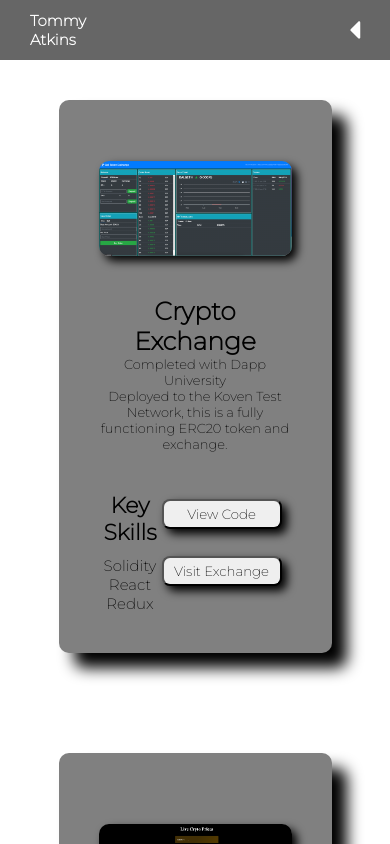
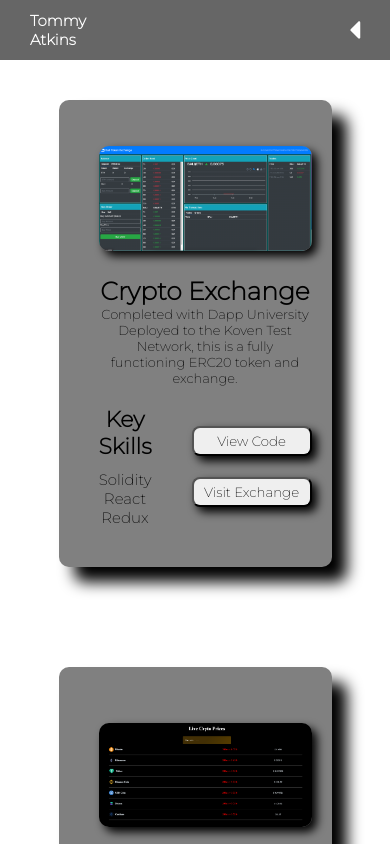
Before and after one commit to Tommy15101/my-portfolio, a React (Create React App) app: page /projects in a window 390 px wide. Shown: the top 844 px of the page. Built offline with nearby package versions, Linux system fonts and the light colour scheme.

Commit message:
mobile responsive changes

```diff
--- a/src/styles/ProjectsStyle.js
+++ b/src/styles/ProjectsStyle.js
@@ -109,7 +109,7 @@ export const ProjectsWindowInfo = styled.ul`
     align-items: center;
     height: 100%;
     justify-content: space-evenly;
-    padding: 0 10px 10px 0;
+    padding: 0 10px 0 0;
     text-align: center;
     h2 {
         font-size: 22px;
@@ -123,8 +123,8 @@ export const ProjectsWindowInfo = styled.ul`
     @media (max-width: 1400px) {
         padding: 20px 0 0 0;
     }
-    @media (max-width: 1200px) {
-
+    @media (max-width: 576px) {
+        padding: 0 30px 0 0;
     }
 `
 export const ProjectsWindowButtons = styled.div`
@@ -153,6 +153,9 @@ export const ProjectsWindowButtons = styled.div`
     @media (max-width: 992px) {
         flex-direction: column;
     }
+    @media (max-width: 576px) {
+        padding: 0 0 0 10px;
+    }
 `
 export const Footer = styled.div`
     @media (max-width: 576px) {
```
